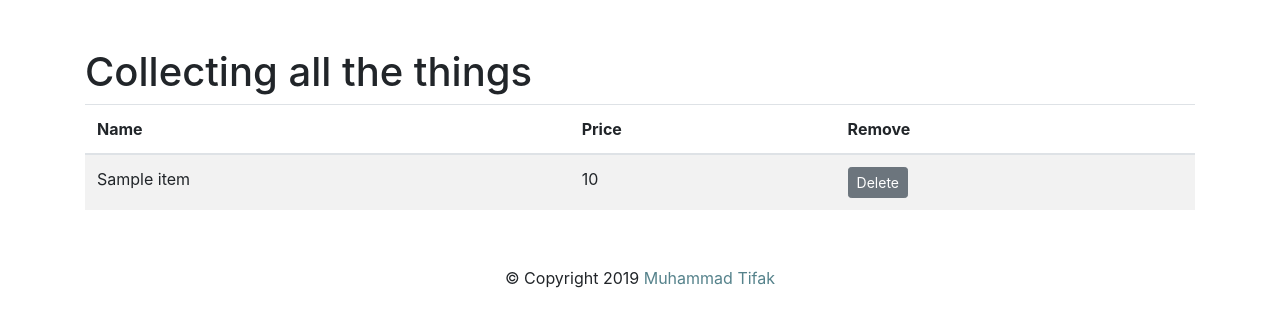
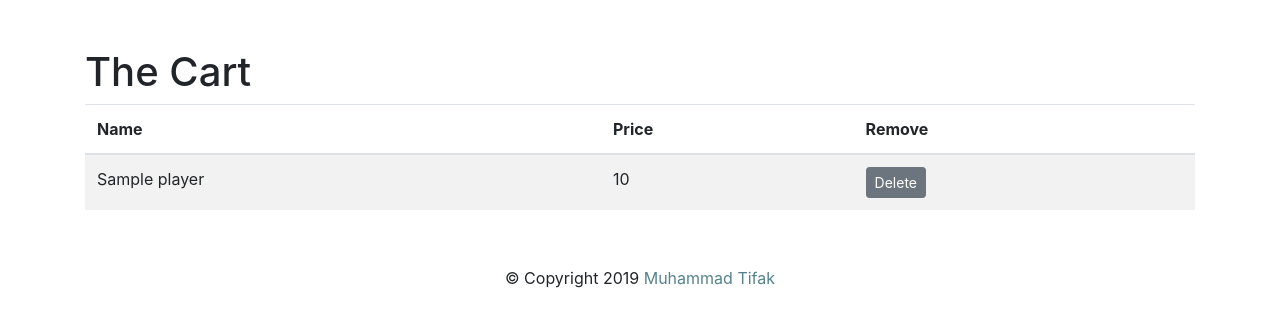
Before and after one commit to KingGenius5/The-Shop-V2, a Flask app: template templates/cart.html in a window 1280 px wide. Shown: the part 64-391 px from the top of the page. Run offline with Flask 2, Linux system fonts and the light colour scheme; the template is opened without the code that fills it: most values are stand-ins (such as "Sample title", 1, 10 or a date in 2020); some libraries are stand-ins or nearby versions.

Commit message:
Stylized cart

```diff
--- a/templates/cart.html
+++ b/templates/cart.html
@@ -2,7 +2,7 @@
 
 {% block content %}
 
-<h1>Collecting all the things</h1>
+<h1>The Cart</h1>
 
 <table class="table table-striped">
     <thead>
@@ -11,12 +11,12 @@
         <th scope="col">Remove</th>
     </thead>
     <tbody>
-        {% for item in cart  %}
+        {% for player in cart  %}
             <tr>
-                <td>{{ item.name }}</td>
-                <td>{{ item.price }}</td>
+                <td>{{ player.title }}</td>
+                <td>{{ player.price }}</td>
                 <!-- {{ item.quantity }} -->
-                <td><form method='POST' action='/cart/{{ item._id }}/delete'>
+                <td><form method='POST' action='/cart/{{ player._id }}/delete'>
                     <input type='hidden' name='_method' value='DELETE'>
                     <button class='btn btn-secondary btn-sm' type='submit'>Delete</button>
                 </form></td>
--- a/templates/index.html
+++ b/templates/index.html
@@ -32,6 +32,7 @@
             </h4>
             <h5>{{ player.price }}</h5>
             <p class="card-text">{{ player.description }}</p>
+            {% include 'partials/add_to_cart.html' %}
           </div>
           <div class="card-footer">
             <small class="text-muted">{{ player.rating }}</small>
```
Also changed, not shown: templates/partials/add_to_cart.html (added, +10 -0 lines).
